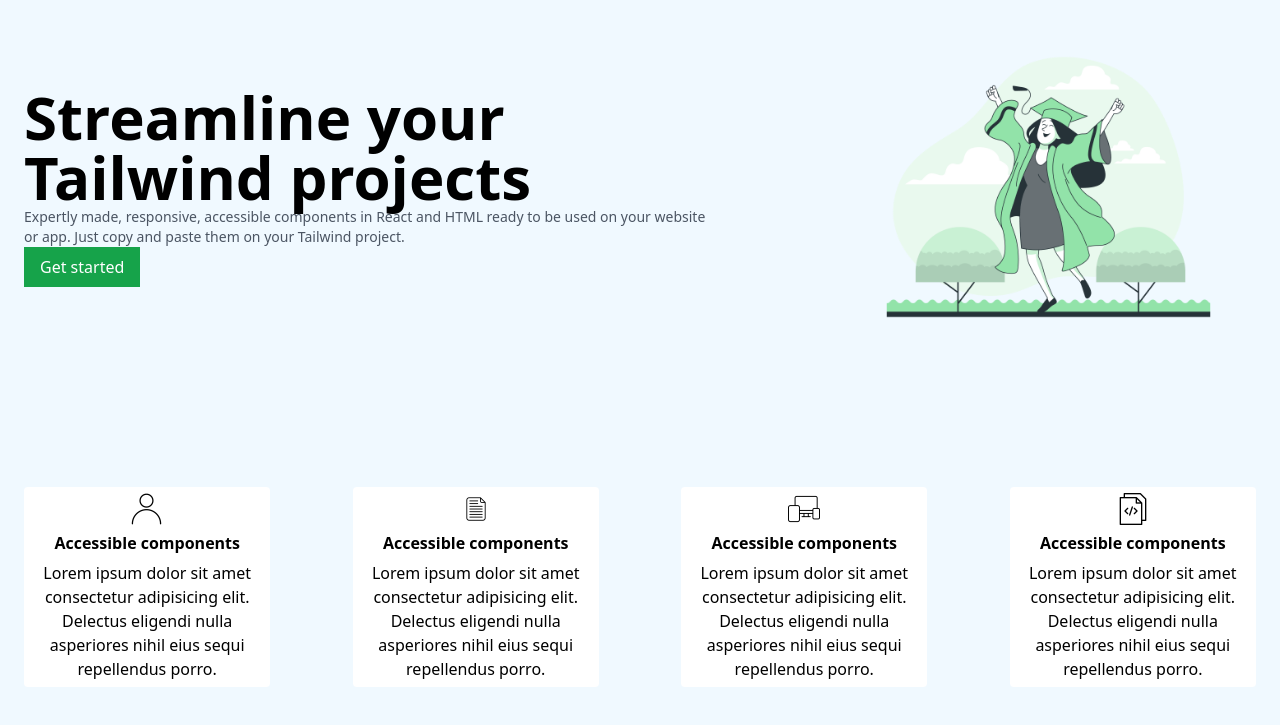
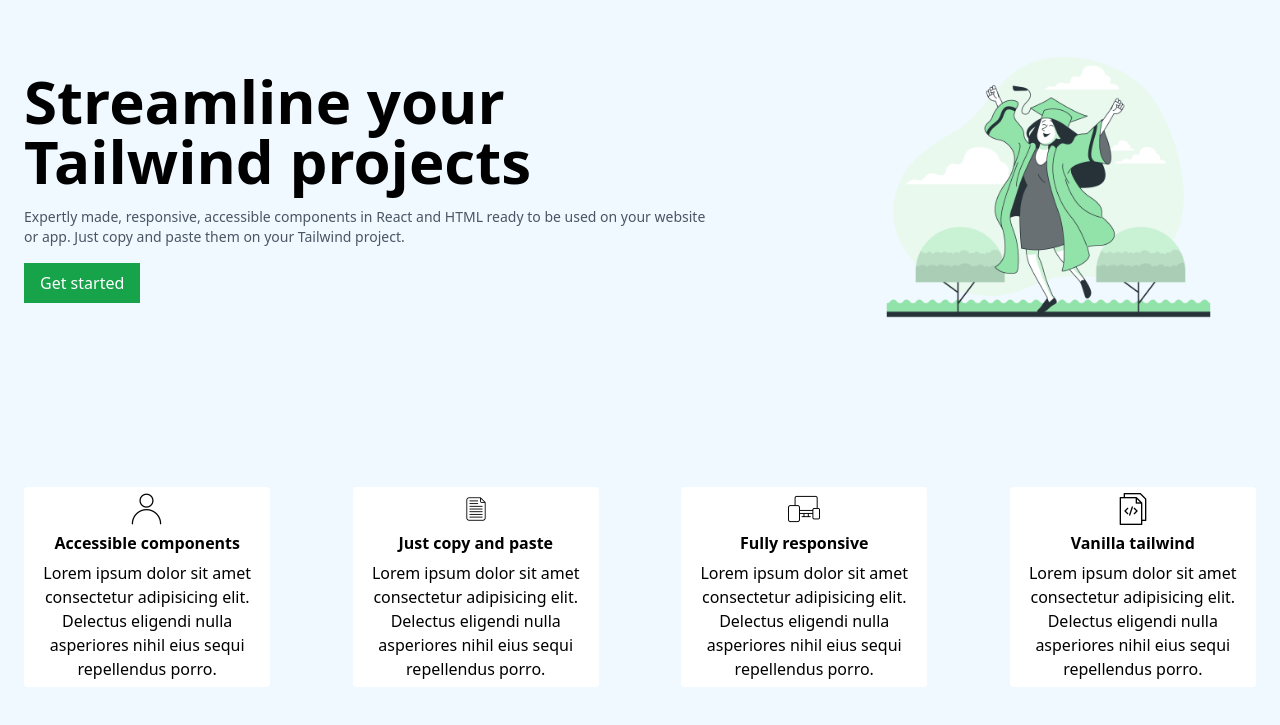
Before and after one commit to Lucas-Huerta/tailwindcss-tp-1, a plain HTML site: page index.html in a window 1280 px wide. Shown: the part 83-808 px from the top of the page. Drawn offline with nearby package versions, Linux system fonts and the light colour scheme.

Commit message:
details spacing & content

```diff
--- a/index.html
+++ b/index.html
@@ -27,12 +27,12 @@
     </nav>
     <section class="px-6 bg-sky-50 min-h-fit h-screen w-full">
         <div class="h-1/2 flex justify-between items-center">
-            <div class=" h-full flex flex-col justify-evenly w-2/3">
+            <div class="h-full flex flex-col justify-evenly w-2/3">
                 <div class="w-5/6">
                     <h1 class="text-6xl font-bold">
                         Streamline your Tailwind projects
                     </h1>
-                    <p class="text-sm text-gray-600">
+                    <p class="text-sm my-4 text-gray-600">
                         Expertly made, responsive, accessible components in React and HTML ready to be used on your website or app.
                         Just copy and paste them on your Tailwind project.
                     </p>
@@ -60,7 +60,7 @@
             <div class="w-1/5 min-h-fit h-1/2 px-2 rounded flex flex-col justify-evenly items-center bg-white">
                 <img class="h-8 w-8" src="./assets/scenario.png" alt="icone card user"/>
                 <p class="font-bold">
-                    Accessible components
+                    Just copy and paste
                 </p>
                 <p class="text-center">
                     Lorem ipsum dolor sit amet consectetur adipisicing elit. Delectus eligendi nulla asperiores nihil eius sequi repellendus porro.
@@ -70,7 +70,7 @@
             <div class="w-1/5 min-h-fit h-1/2 px-2 rounded flex flex-col justify-evenly items-center bg-white">
                 <img class="h-8 w-8" src="./assets/responsive.png" alt="icone card user"/>
                 <p class="font-bold">
-                    Accessible components
+                    Fully responsive
                 </p>
                 <p class="text-center">
                     Lorem ipsum dolor sit amet consectetur adipisicing elit. Delectus eligendi nulla asperiores nihil eius sequi repellendus porro.
@@ -80,7 +80,7 @@
             <div class="w-1/5 min-h-fit h-1/2 px-2 rounded flex flex-col justify-evenly items-center bg-white">
                 <img class="h-8 w-8" src="./assets/programmation.png" alt="icone card user"/>
                 <p class="font-bold">
-                    Accessible components
+                    Vanilla tailwind
                 </p>
                 <p class="text-center">
                     Lorem ipsum dolor sit amet consectetur adipisicing elit. Delectus eligendi nulla asperiores nihil eius sequi repellendus porro.
```
